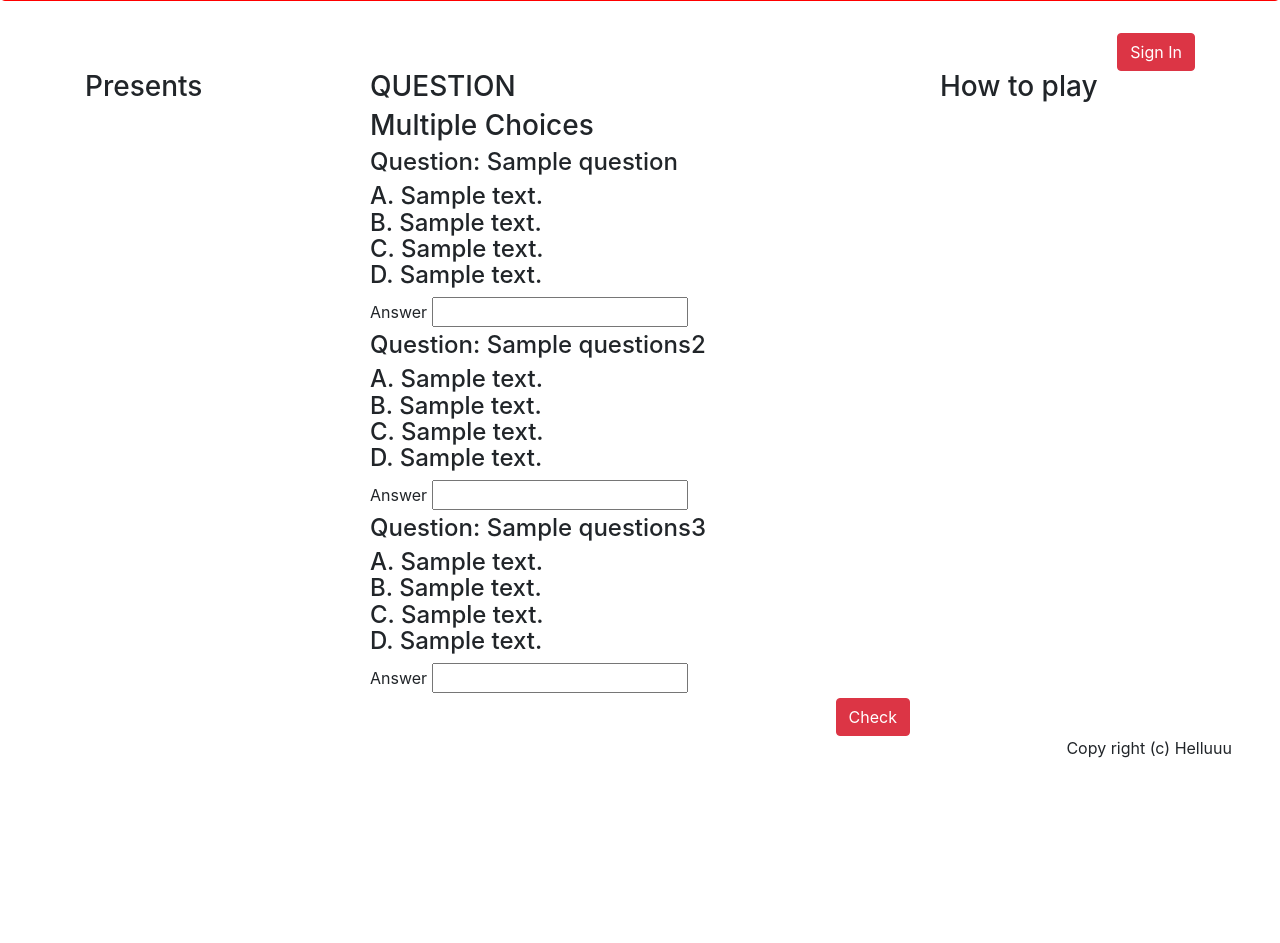
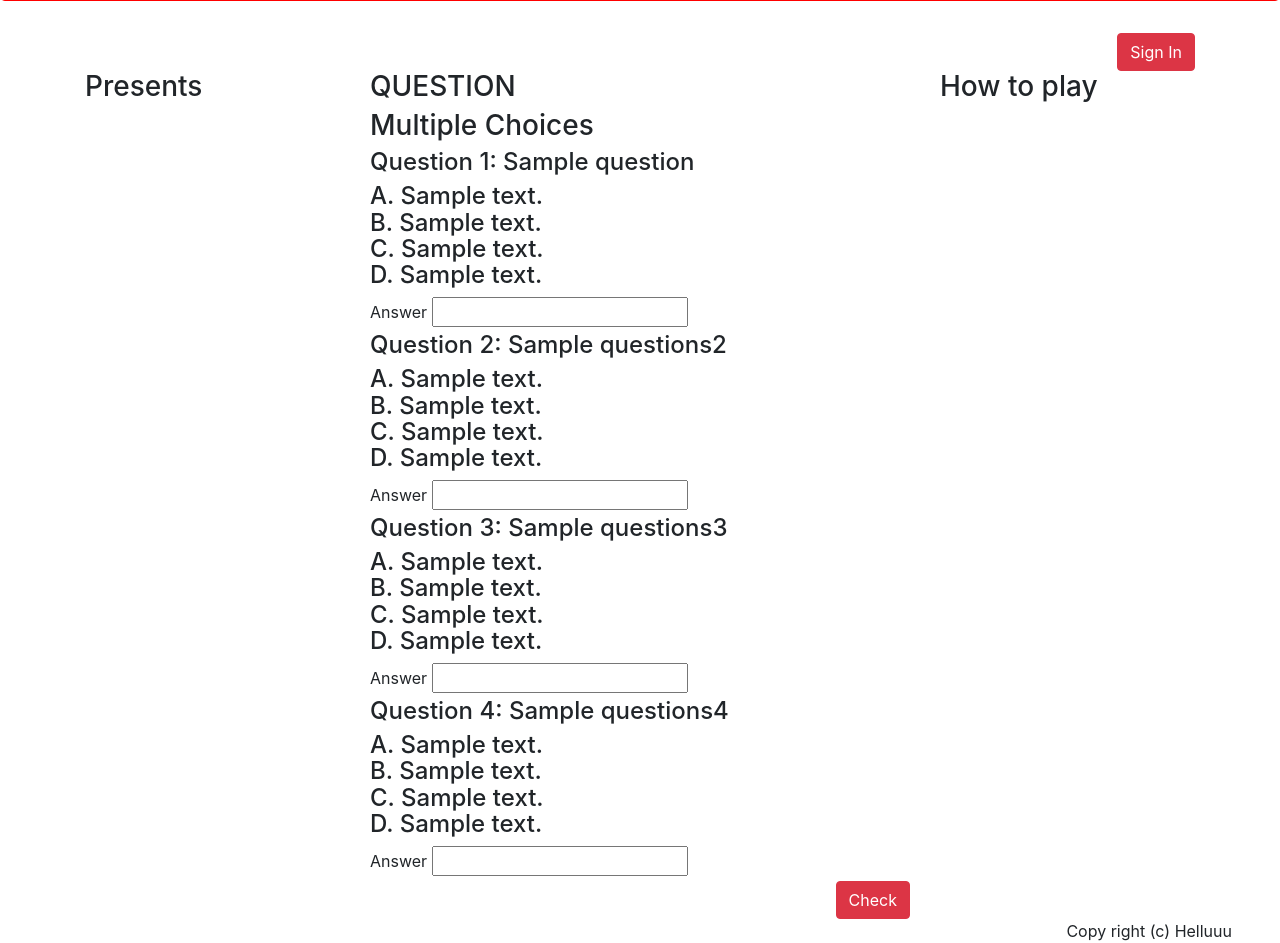
Before and after one commit to dieforice/freegifts, a Flask app: template templates/index.html in a window 1280 px wide. Shown: the part 206-1149 px from the top of the page. Before the commit the page ends 964 px from the top, so only its background shows below. Run offline with Flask 2, Linux system fonts and the light colour scheme; the template is opened without the code that fills it: most values are stand-ins (such as "Sample title", 1, 10 or a date in 2020); parts of the project's set-up code (start-up, migrations or seed data) failed here and were passed over; some libraries are stand-ins or nearby versions.

Commit message:
no message

```diff
--- a/app.py
+++ b/app.py
@@ -15,7 +15,8 @@ def index():
         a = random.randint(0,11)
         b = random.randint(11,21)
         c = random.randint(21,31)
-        return render_template('index.html', questions=Question.objects()[a], questions2=Question.objects()[b], questions3=Question.objects()[c])
+        d = random.randint(31,41)
+        return render_template('index.html', questions=Question.objects()[a], questions2=Question.objects()[b], questions3=Question.objects()[c], questions4=Question.objects()[d])
 
 @app.route('/admin')
 def admin():
--- a/models/questions.py
+++ b/models/questions.py
@@ -10,5 +10,5 @@ class Question(Document): #Collection
     answerD = StringField()
     correct_answer = StringField()
 
-task = Question(question = "If I _____ an animal, I ______ a cat", answerA="was/will be", answerB = "was/would be", answerC = "were/will be", answerD = "were/would be", correct_answer = "were/would be")
-task.save()
+#task = Question(question = "Alexander the Great created one of the largest _______ of the ancient world ____ the age of thirty", answerA = "kingdoms/up until", answerB = "empires/at", answerC = "empires/by", answerD = "nations/at", correct_answer = "empires/by")
+#task.save()
--- a/templates/index.html
+++ b/templates/index.html
@@ -15,18 +15,23 @@
     <div class="col-lg-6 col-sm-12">
       <h3>QUESTION</h3>
       <h3>Multiple Choices</h3>
-      <h4>Question: {{questions.question}}</h4>
+      <h4>Question 1: {{questions.question}}</h4>
       <h4>A. {{questions.answerA}} <br>B. {{questions.answerB}} <br>C. {{questions.answerC}} <br>D. {{questions.answerD}}</h4>
       <label for="">Answer</label>
       <input type="text" name="Answer" value="">
       <br>
-      <h4>Question: {{questions2.question}}</h4>
+      <h4>Question 2: {{questions2.question}}</h4>
       <h4>A. {{questions2.answerA}} <br>B. {{questions2.answerB}} <br>C. {{questions2.answerC}} <br>D. {{questions2.answerD}}</h4>
       <label for="">Answer</label>
       <input type="text" name="Answer" value="">
       <br>
-      <h4>Question: {{questions3.question}}</h4>
+      <h4>Question 3: {{questions3.question}}</h4>
       <h4>A. {{questions3.answerA}} <br>B. {{questions3.answerB}} <br>C. {{questions3.answerC}} <br>D. {{questions3.answerD}}</h4>
+      <label for="">Answer</label>
+      <input type="text" name="Answer" value="">
+      <br>
+      <h4>Question 4: {{questions4.question}}</h4>
+      <h4>A. {{questions4.answerA}} <br>B. {{questions4.answerB}} <br>C. {{questions4.answerC}} <br>D. {{questions4.answerD}}</h4>
       <label for="">Answer</label>
       <input type="text" name="Answer" value="">
       <br>
```
